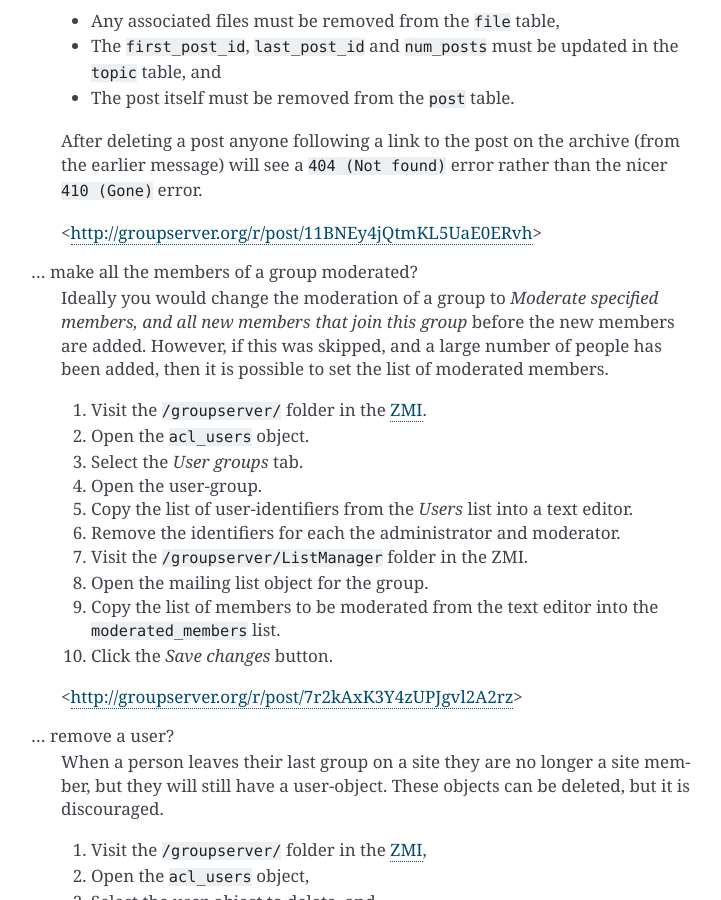
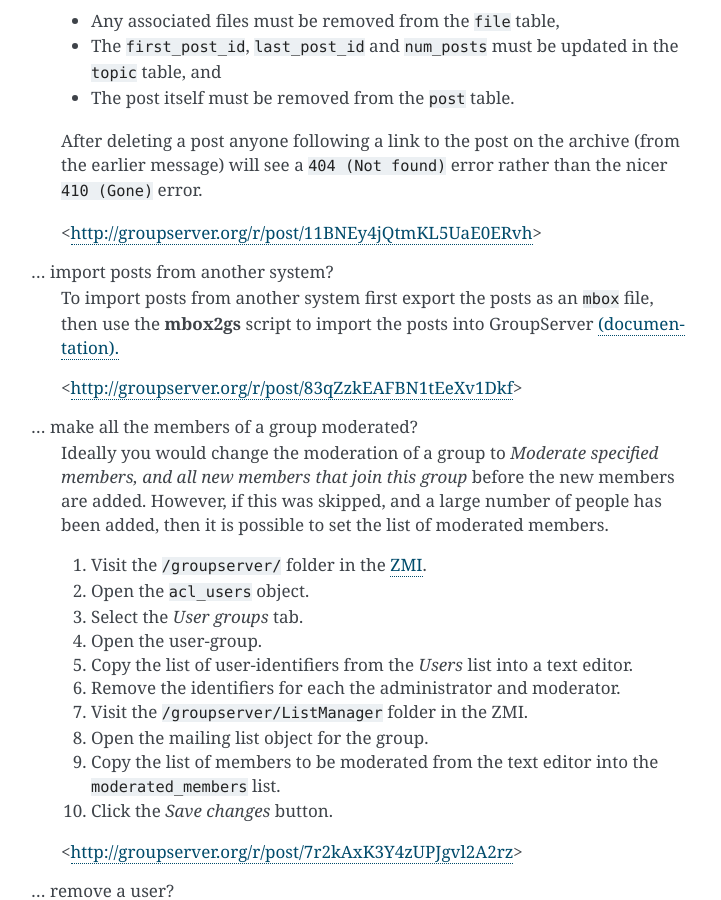
Before and after one commit to groupserver/buildout, a Sphinx documentation site: the page built from docs/faq.rst, in a window 1280 px wide and 900 px high, scrolled down 1349 px. Shown: the whole window, without its empty margins (389-1110 px from the left). Built offline with Sphinx 7.4.7, drawn with Linux system fonts in a browser that asks for light colours.

Commit message:
Adding an Import posts section to the FAQ

```diff
--- a/docs/faq.rst
+++ b/docs/faq.rst
@@ -100,6 +100,19 @@
   found)`` error rather than the nicer ``410 (Gone)`` error.
 
   <http://groupserver.org/r/post/11BNEy4jQtmKL5UaE0ERvh>
+
+.. index::
+   pair: Email; Import
+
+.. _importPosts:
+
+... import posts from another system?
+   To import posts from another system first export the posts as
+   an ``mbox`` file, then use the :program:`mbox2gs` script to
+   import the posts into GroupServer
+   `(documentation). <http://groupserver.readthedocs.org/projects/gsgroupmessagesaddmbox2gs/en/latest/>`_
+
+   <http://groupserver.org/r/post/83qZzkEAFBN1tEeXv1Dkf>
 
 .. index::
    triple: Group; Member; Moderate
```
